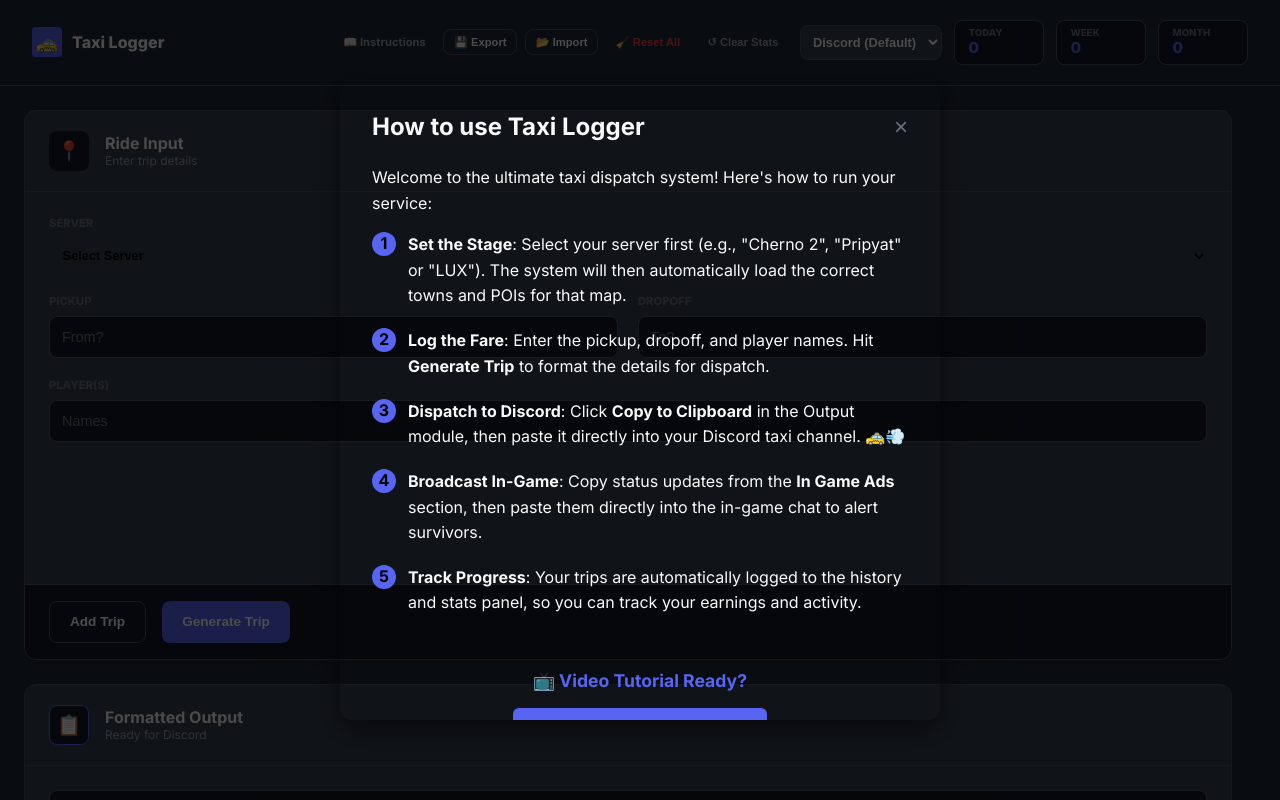
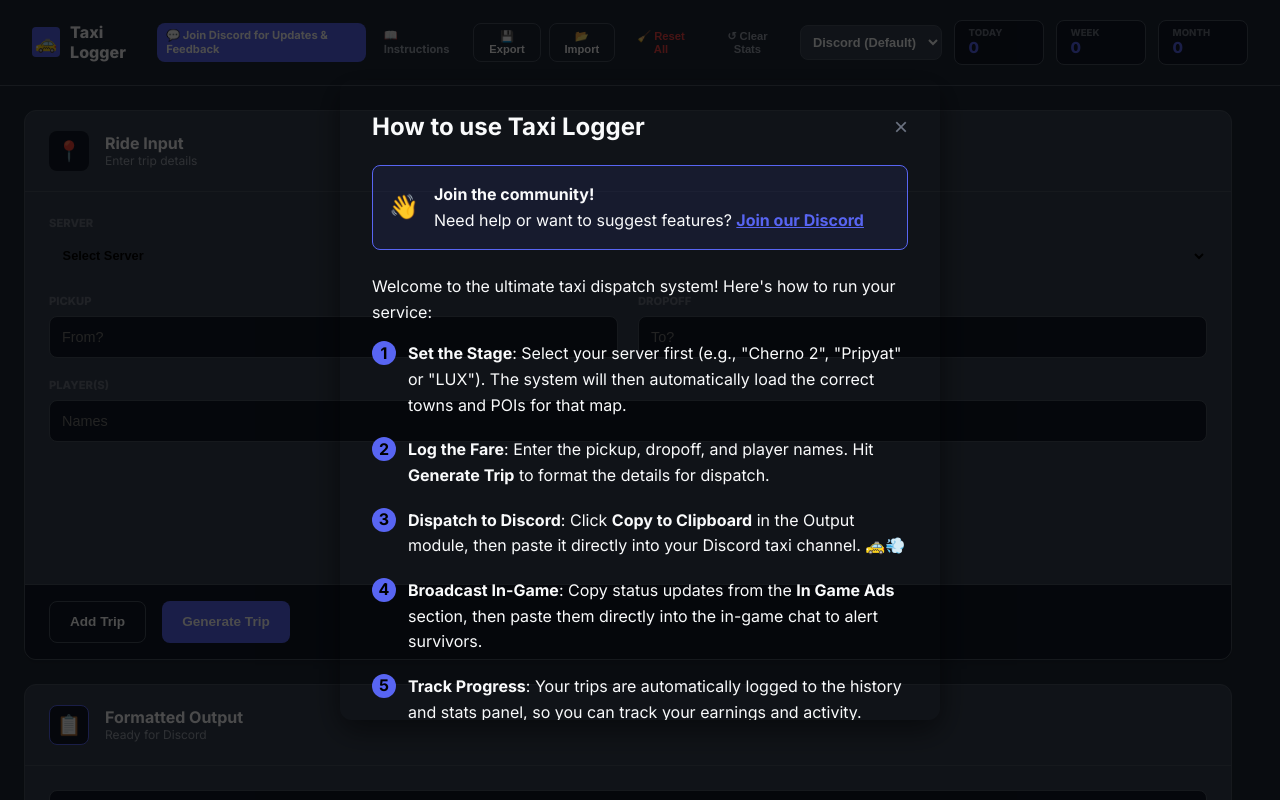
Before and after one commit to IllegalCrib4/taxi-logger, a plain HTML site: page index.html in a window 1280 px wide. Both pictures are taken after a click on the link "📖 Instructions". Drawn offline with Linux system fonts and the light colour scheme.

Commit message:
Support Discord and daily run update

```diff
--- a/index.html
+++ b/index.html
@@ -21,6 +21,7 @@
 
                 <div class="top-stats">
                     <div class="data-controls">
+                        <a href="https://discord.gg/v5YC82Md6D" target="_blank" class="btn btn-discord btn-sm" style="text-decoration:none; display:flex; align-items:center; gap:5px;">💬 Join Discord for Updates & Feedback</a>
                         <a href="#" id="instructions-link" class="btn btn-ghost btn-sm" style="text-decoration:none; display:flex; align-items:center; gap:5px;">📖 Instructions</a>
                         <button id="export-btn" class="btn btn-secondary btn-sm" title="Backup Data">💾 Export</button>
                         <button id="import-btn" class="btn btn-secondary btn-sm" title="Restore Data">📂 Import</button>
@@ -216,7 +217,7 @@
                         </section>
                     </div>
                     <footer class="app-credit">
-                        Created by IllegalCrib4
+                        Created by IllegalCrib4 &bull; <a href="https://discord.gg/v5YC82Md6D" target="_blank" style="color:var(--primary); text-decoration:none;">Join our Discord</a>
                     </footer>
             </div>
         </main>
@@ -228,6 +229,13 @@
                 <button id="close-modal-btn" style="background:none; border:none; font-size:1.5rem; color:var(--text-label); cursor:pointer;">×</button>
             </div>
             <div id="instructions-body" style="line-height:1.6; color:var(--text-main);">
+                <div style="background:rgba(88, 101, 242, 0.1); border: 1px solid var(--primary); padding: 1rem; border-radius: var(--radius-sm); margin-bottom: 1.5rem; display: flex; align-items: center; gap: 15px;">
+                    <span style="font-size: 1.5rem;">👋</span>
+                    <div>
+                        <strong>Join the community!</strong><br>
+                        Need help or want to suggest features? <a href="https://discord.gg/v5YC82Md6D" target="_blank" style="color:var(--primary); font-weight: 700;">Join our Discord</a>
+                    </div>
+                </div>
                 <p>Welcome to the ultimate taxi dispatch system! Here's how to run your service:</p>
                 <div style="display:grid; gap:1.2rem; margin-top:1rem;">
                     <div style="display:flex; gap:12px;">
--- a/script.js
+++ b/script.js
@@ -405,15 +405,22 @@
 }
 
 function updateStatsUI() {
-    const now = Date.now();
-    const dayMs = 86400000;
-    const weekMs = dayMs * 7;
-    const monthMs = dayMs * 30;
+    const now = new Date();
+
+    // Start of today (00:00:00)
+    const todayStart = new Date(now.getFullYear(), now.getMonth(), now.getDate()).getTime();
+
+    // Start of this week (assuming Sunday as first day)
+    const sunday = now.getDate() - now.getDay();
+    const weekStart = new Date(now.getFullYear(), now.getMonth(), sunday).getTime();
+
+    // Start of this month
+    const monthStart = new Date(now.getFullYear(), now.getMonth(), 1).getTime();
 
     const stats = {
-        daily: tripLog.filter(l => now - l.ts < dayMs).reduce((a, b) => a + b.count, 0),
-        weekly: tripLog.filter(l => now - l.ts < weekMs).reduce((a, b) => a + b.count, 0),
-        monthly: tripLog.filter(l => now - l.ts < monthMs).reduce((a, b) => a + b.count, 0)
+        daily: tripLog.filter(l => l.ts >= todayStart).reduce((a, b) => a + b.count, 0),
+        weekly: tripLog.filter(l => l.ts >= weekStart).reduce((a, b) => a + b.count, 0),
+        monthly: tripLog.filter(l => l.ts >= monthStart).reduce((a, b) => a + b.count, 0)
     };
 
     document.getElementById('stat-daily').textContent = stats.daily;
--- a/styles.css
+++ b/styles.css
@@ -284,7 +284,8 @@
 .btn-ghost { background: transparent; color: var(--text-muted); }
 .btn-ghost:hover { color: white; }
 .btn-sm { padding: 0.35rem 0.6rem; font-size: 0.7rem; }
-.btn-discord { background: var(--primary); color: white; }
+.btn-discord { background: #5865f2; color: white; }
+.btn-discord:hover { background: #4752c4; }
 .btn-text { background: none; border: none; font-size: 0.75rem; font-weight: 700; cursor: pointer; }
 .btn-text.danger { color: var(--danger); }
 
```
